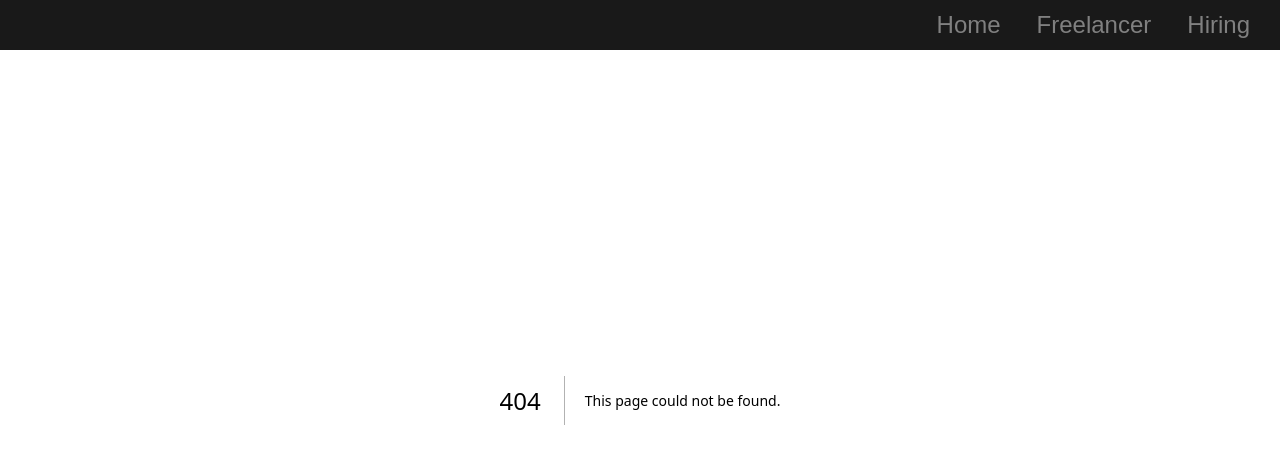
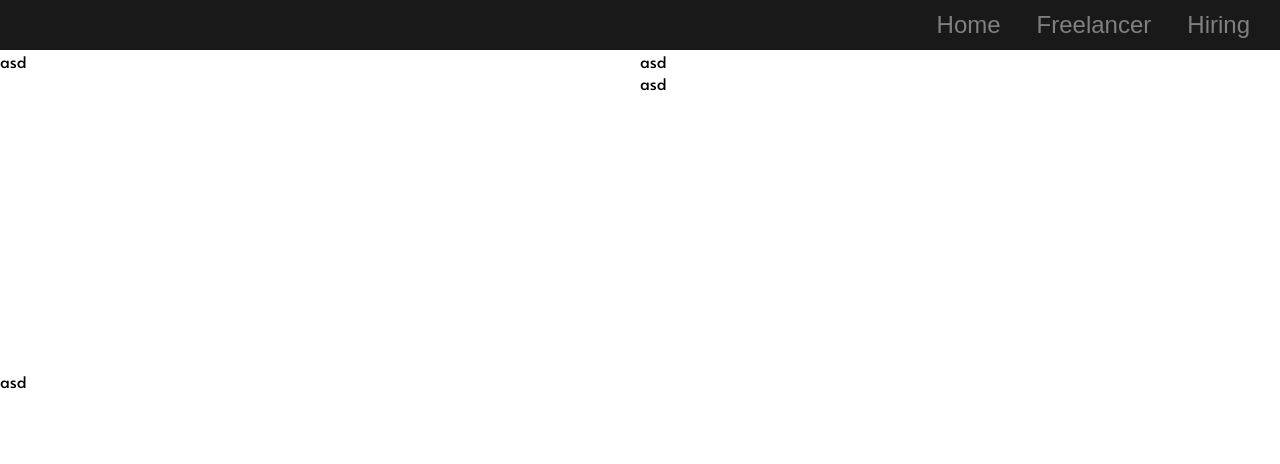
Before and after one commit to FOVY-Colelpis/fovy-frontend, a Next.js app: page /dashboard in a window 1280 px wide. Before the commit this address had no page. Shown: the top 464 px of the page. Built offline with nearby package versions, Linux system fonts and the light colour scheme.

Commit message:
add new web route: dashboard

```diff
--- /dev/null
+++ b/src/app/dashboard/page.tsx
@@ -0,0 +1,47 @@
+export default function Dashboard() {
+
+  return (
+    <div className="pt-[50px] min-h-screen flex">
+      <div className="flex-1 flex flex-col gap-4 p-2">
+        <SkillMapOverview/>
+        <WeeklyAdvantage/>
+      </div>
+      <div className="flex-1 flex flex-col gap-4 p-2">
+        <Growth/>
+        <Match/>
+      </div>
+    </div>
+  )
+}
+
+function SkillMapOverview() {
+  return (
+    <div className="bg-gray-300 h-[40vh]">
+      asd
+    </div>
+  )
+}
+
+function WeeklyAdvantage() {
+  return (
+    <div>
+      asd
+    </div>
+  )
+}
+
+function Growth() {
+  return (
+    <div>
+      asd
+    </div>
+  )
+}
+
+function Match() {
+  return (
+    <div>asd
+
+    </div>
+  )
+}
```
